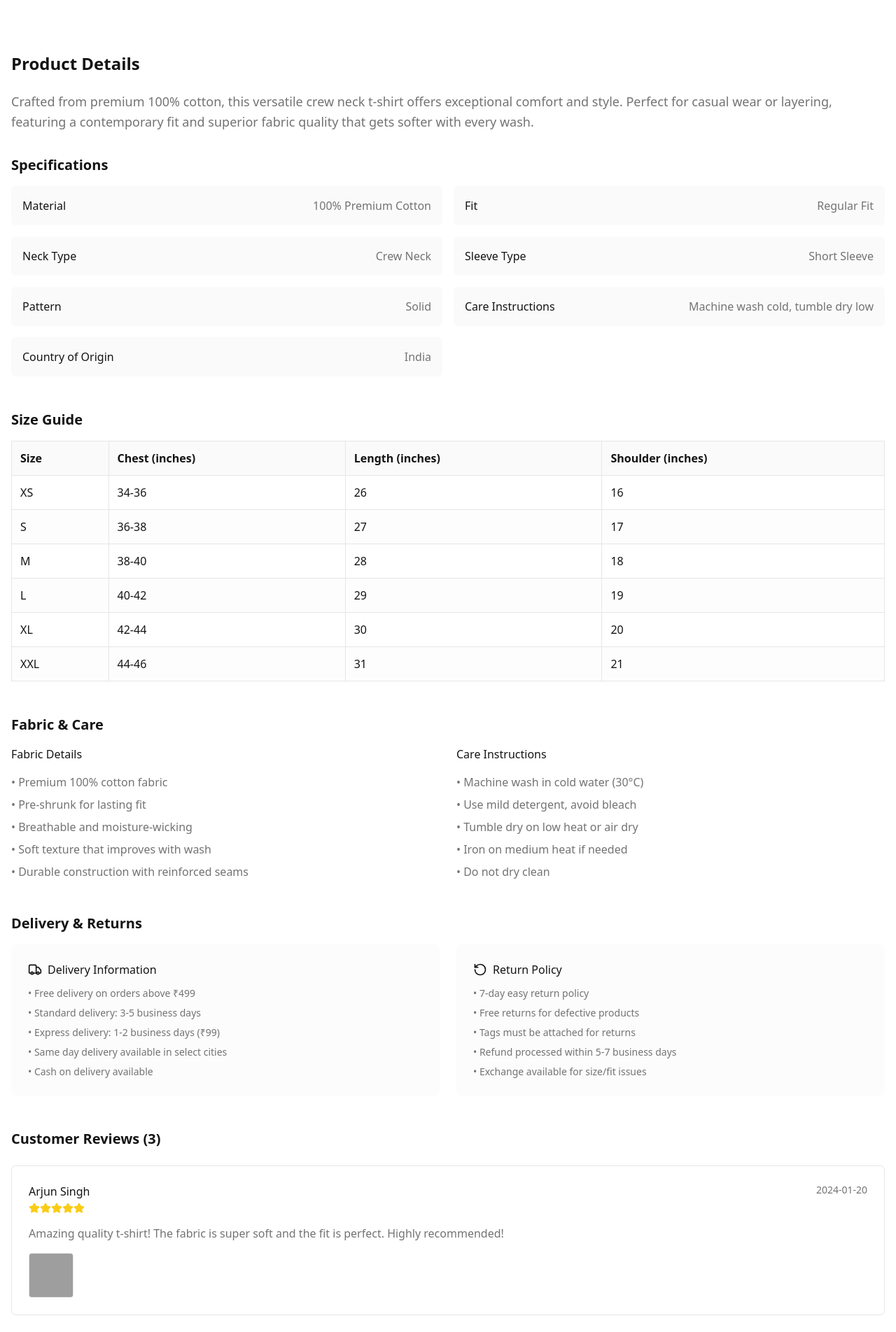
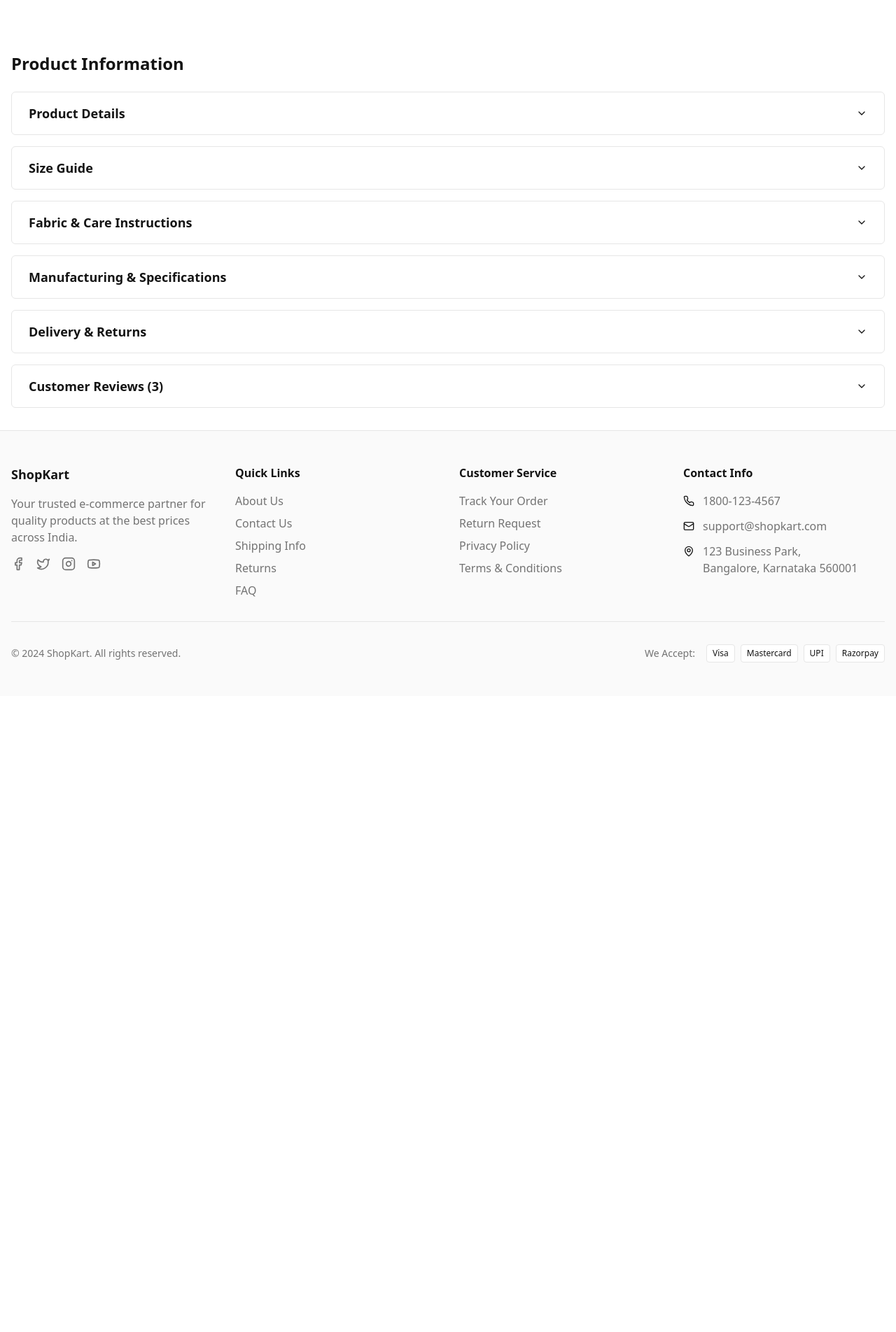
Before and after one commit to LakhbirSingh04/desi-kart-bazaar-hub, a React (Vite) app: page /product/1 in a window 1280 px wide. Shown: the part 660-2564 px from the top of the page at 70% size. After the commit the page ends 1655 px from the top, so only its background shows below. Built offline with nearby package versions, Linux system fonts and the light colour scheme; grey boxes are pictures that could not be loaded.

Commit message:
Refactor product details display
Updated product detail page to show key specifications in an expandable format, similar to a size guide. Removed general description and stock status.

```diff
--- a/src/pages/ProductDetail.tsx
+++ b/src/pages/ProductDetail.tsx
@@ -3,6 +3,7 @@ import { useParams } from 'react-router-dom';
 import { Star, Heart, ShoppingCart, Truck, RotateCcw, ChevronLeft, ChevronRight } from 'lucide-react';
 import { useWishlist } from '../contexts/WishlistContext';
 import { useCart } from '../contexts/CartContext';
+import { Accordion, AccordionContent, AccordionItem, AccordionTrigger } from '../components/ui/accordion';
 
 const ProductDetail = () => {
   const { id } = useParams();
@@ -80,15 +81,25 @@ const ProductDetail = () => {
       'https://images.unsplash.com/photo-1562157873-818bc0726f68?w=800',
       'https://images.unsplash.com/photo-1583743814966-8936f37f4a13?w=800'
     ],
-    description: 'Crafted from premium 100% cotton, this versatile crew neck t-shirt offers exceptional comfort and style. Perfect for casual wear or layering, featuring a contemporary fit and superior fabric quality that gets softer with every wash.',
+    productDetails: {
+      'Main Material': '100% Premium Cotton',
+      'Stretchability': 'Slightly Stretchable',
+      'Fit Type': 'Regular Fit',
+      'Quantity': '1 Piece',
+      'Neckline': 'Crew Neck',
+      'Sleeve Type': 'Regular Sleeve',
+      'Sleeve Length': 'Short Sleeve',
+      'Length': 'Regular',
+      'Pattern': 'Solid',
+      'Occasion': 'Casual & Daily Wear',
+      'Season': 'All Season',
+      'Fabric Quality': 'Premium Grade'
+    },
     specifications: {
-      'Material': '100% Premium Cotton',
-      'Fit': 'Regular Fit',
-      'Neck Type': 'Crew Neck',
-      'Sleeve Type': 'Short Sleeve',
-      'Pattern': 'Solid',
       'Care Instructions': 'Machine wash cold, tumble dry low',
-      'Country of Origin': 'India'
+      'Country of Origin': 'India',
+      'Manufacturer': 'Urban Style Apparel Pvt Ltd',
+      'Net Quantity': '1 N'
     }
   };
 
@@ -285,30 +296,34 @@ const ProductDetail = () => {
         </div>
 
         {/* Product Details Section */}
-        <div className="mt-16 space-y-12">
-          {/* Description & Specifications */}
-          <div>
-            <h2 className="text-2xl font-bold mb-6">Product Details</h2>
-            <div className="prose max-w-none mb-8">
-              <p className="text-muted-foreground leading-relaxed text-lg">
-                {product.description}
-              </p>
-            </div>
+        <div className="mt-16">
+          <h2 className="text-2xl font-bold mb-6">Product Information</h2>
 
-            <h3 className="text-xl font-semibold mb-4">Specifications</h3>
-            <div className="grid grid-cols-1 md:grid-cols-2 gap-4 mb-8">
-              {Object.entries(product.specifications).map(([key, value]) => (
-                <div key={key} className="flex justify-between p-4 bg-muted/50 rounded-lg">
-                  <span className="font-medium">{key}</span>
-                  <span className="text-muted-foreground">{value}</span>
+          <Accordion type="single" collapsible className="w-full space-y-4">
+            {/* Product Details */}
+            <AccordionItem value="details" className="border border-border rounded-lg px-6">
+              <AccordionTrigger className="text-lg font-semibold hover:no-underline">
+                Product Details
+              </AccordionTrigger>
+              <AccordionContent>
+                <div className="grid grid-cols-1 md:grid-cols-2 gap-4 pt-4">
+                  {Object.entries(product.productDetails).map(([key, value]) => (
+                    <div key={key} className="flex justify-between p-3 bg-muted/30 rounded-md">
+                      <span className="font-medium text-sm">{key}</span>
+                      <span className="text-muted-foreground text-sm">{value}</span>
                     </div>
                   ))}
                 </div>
-          </div>
+              </AccordionContent>
+            </AccordionItem>
 
             {/* Size Guide */}
-          <div>
-            <h3 className="text-xl font-semibold mb-4">Size Guide</h3>
+            <AccordionItem value="size-guide" className="border border-border rounded-lg px-6">
+              <AccordionTrigger className="text-lg font-semibold hover:no-underline">
+                Size Guide
+              </AccordionTrigger>
+              <AccordionContent>
+                <div className="pt-4">
                   <div className="overflow-x-auto">
                     <table className="w-full border-collapse border border-border rounded-lg">
                       <thead>
@@ -329,40 +344,71 @@ const ProductDetail = () => {
                       </tbody>
                     </table>
                   </div>
+                  <p className="text-sm text-muted-foreground mt-4">
+                    💡 Tip: For the best fit, measure yourself and compare with our size chart. If you're between sizes, we recommend sizing up.
+                  </p>
                 </div>
+              </AccordionContent>
+            </AccordionItem>
 
             {/* Fabric & Care */}
-          <div>
-            <h3 className="text-xl font-semibold mb-4">Fabric & Care</h3>
-            <div className="grid grid-cols-1 md:grid-cols-2 gap-6">
+            <AccordionItem value="fabric-care" className="border border-border rounded-lg px-6">
+              <AccordionTrigger className="text-lg font-semibold hover:no-underline">
+                Fabric & Care Instructions
+              </AccordionTrigger>
+              <AccordionContent>
+                <div className="grid grid-cols-1 md:grid-cols-2 gap-6 pt-4">
                   <div className="space-y-4">
-                <h4 className="font-medium">Fabric Details</h4>
-                <ul className="space-y-2 text-muted-foreground">
+                    <h4 className="font-medium">Fabric Features</h4>
+                    <ul className="space-y-2 text-muted-foreground text-sm">
                       <li>• Premium 100% cotton fabric</li>
                       <li>• Pre-shrunk for lasting fit</li>
                       <li>• Breathable and moisture-wicking</li>
                       <li>• Soft texture that improves with wash</li>
                       <li>• Durable construction with reinforced seams</li>
+                      <li>• Fade-resistant colors</li>
                     </ul>
                   </div>
                   <div className="space-y-4">
                     <h4 className="font-medium">Care Instructions</h4>
-                <ul className="space-y-2 text-muted-foreground">
+                    <ul className="space-y-2 text-muted-foreground text-sm">
                       <li>• Machine wash in cold water (30°C)</li>
                       <li>• Use mild detergent, avoid bleach</li>
                       <li>• Tumble dry on low heat or air dry</li>
                       <li>• Iron on medium heat if needed</li>
                       <li>• Do not dry clean</li>
+                      <li>• Wash dark colors separately</li>
                     </ul>
                   </div>
                 </div>
+              </AccordionContent>
+            </AccordionItem>
+
+            {/* Manufacturing & Specifications */}
+            <AccordionItem value="specifications" className="border border-border rounded-lg px-6">
+              <AccordionTrigger className="text-lg font-semibold hover:no-underline">
+                Manufacturing & Specifications
+              </AccordionTrigger>
+              <AccordionContent>
+                <div className="grid grid-cols-1 md:grid-cols-2 gap-4 pt-4">
+                  {Object.entries(product.specifications).map(([key, value]) => (
+                    <div key={key} className="flex justify-between p-3 bg-muted/30 rounded-md">
+                      <span className="font-medium text-sm">{key}</span>
+                      <span className="text-muted-foreground text-sm">{value}</span>
                     </div>
+                  ))}
+                </div>
+              </AccordionContent>
+            </AccordionItem>
 
             {/* Delivery & Returns */}
-          <div>
-            <h3 className="text-xl font-semibold mb-4">Delivery & Returns</h3>
-            <div className="grid grid-cols-1 md:grid-cols-2 gap-6">
-              <div className="p-6 bg-muted/30 rounded-lg">
+            <AccordionItem value="delivery-returns" className="border border-border rounded-lg px-6">
+              <AccordionTrigger className="text-lg font-semibold hover:no-underline">
+                Delivery & Returns
+              </AccordionTrigger>
+              <AccordionContent>
+                <div className="grid grid-cols-1 md:grid-cols-2 gap-6 pt-4">
+                  <div className="p-4 bg-muted/30 rounded-lg">
                     <h4 className="font-medium mb-3 flex items-center">
                       <Truck className="w-5 h-5 mr-2 text-primary" />
                       Delivery Information
@@ -373,9 +419,10 @@ const ProductDetail = () => {
                       <li>• Express delivery: 1-2 business days (₹99)</li>
                       <li>• Same day delivery available in select cities</li>
                       <li>• Cash on delivery available</li>
+                      <li>• Order tracking available</li>
                     </ul>
                   </div>
-              <div className="p-6 bg-muted/30 rounded-lg">
+                  <div className="p-4 bg-muted/30 rounded-lg">
                     <h4 className="font-medium mb-3 flex items-center">
                       <RotateCcw className="w-5 h-5 mr-2 text-primary" />
                       Return Policy
@@ -386,18 +433,23 @@ const ProductDetail = () => {
                       <li>• Tags must be attached for returns</li>
                       <li>• Refund processed within 5-7 business days</li>
                       <li>• Exchange available for size/fit issues</li>
+                      <li>• Return pickup available</li>
                     </ul>
                   </div>
                 </div>
-          </div>
+              </AccordionContent>
+            </AccordionItem>
 
-          {/* Reviews */}
-          <div>
-            <h3 className="text-xl font-semibold mb-6">Customer Reviews ({reviews.length})</h3>
-            <div className="space-y-6">
+            {/* Customer Reviews */}
+            <AccordionItem value="reviews" className="border border-border rounded-lg px-6">
+              <AccordionTrigger className="text-lg font-semibold hover:no-underline">
+                Customer Reviews ({reviews.length})
+              </AccordionTrigger>
+              <AccordionContent>
+                <div className="space-y-6 pt-4">
                   {reviews.map((review) => (
-                <div key={review.id} className="border border-border rounded-lg p-6">
-                  <div className="flex items-start justify-between mb-4">
+                    <div key={review.id} className="border border-border rounded-lg p-4">
+                      <div className="flex items-start justify-between mb-3">
                         <div>
                           <h4 className="font-medium">{review.name}</h4>
                           <div className="flex items-center mt-1">
@@ -415,7 +467,7 @@ const ProductDetail = () => {
                         </div>
                         <span className="text-sm text-muted-foreground">{review.date}</span>
                       </div>
-                  <p className="text-muted-foreground mb-4">{review.comment}</p>
+                      <p className="text-muted-foreground text-sm mb-3">{review.comment}</p>
                       {review.images.length > 0 && (
                         <div className="flex space-x-2">
                           {review.images.map((image, index) => (
@@ -431,7 +483,9 @@ const ProductDetail = () => {
                     </div>
                   ))}
                 </div>
-          </div>
+              </AccordionContent>
+            </AccordionItem>
+          </Accordion>
         </div>
       </div>
     </div>
```
Lines whose indentation alone changed are shown as unchanged.
